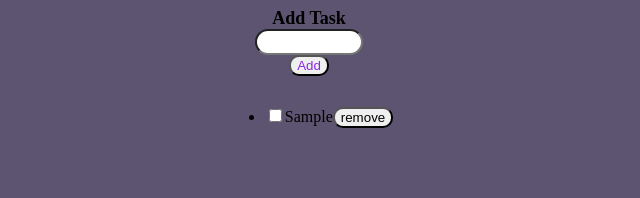
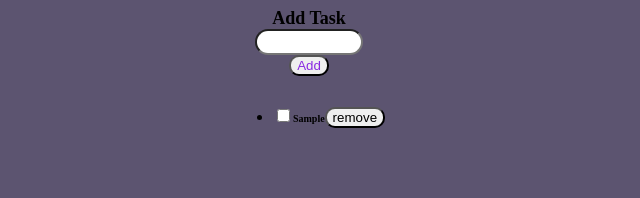
Before and after one commit to BlitZSenpai/Todo-React, a React (Vite) app: page / in a window 1280 px wide. Both pictures are taken after typing "Sample" into the empty fields and a click on the button "Add". Shown: the top 198 px of the page, without its empty margins (331-971 px from the left). Built offline with nearby package versions, Linux system fonts and the light colour scheme.

Commit message:
minor css

```diff
--- a/src/App.css
+++ b/src/App.css
@@ -40,3 +40,13 @@ body {
   font-size: large;
   font-weight: bolder;
 }
+
+.task-label {
+  font-weight: bolder;
+  font-size: 10px;
+}
+
+l1 {
+  list-style: none;
+  list-style-type: none;
+}
```
